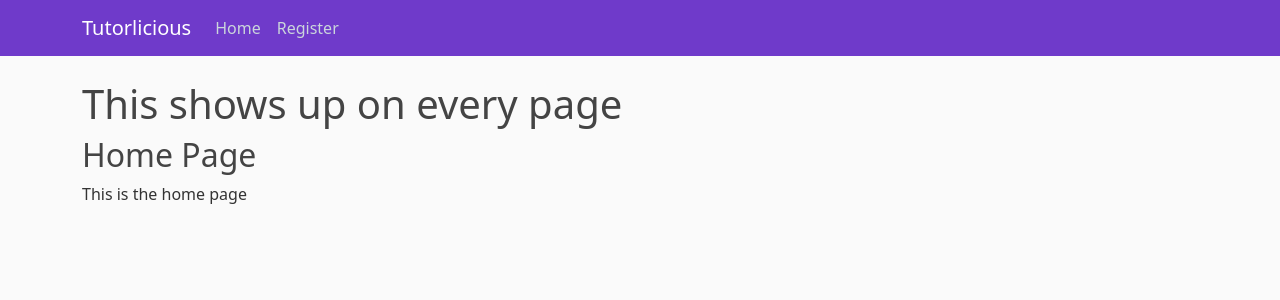
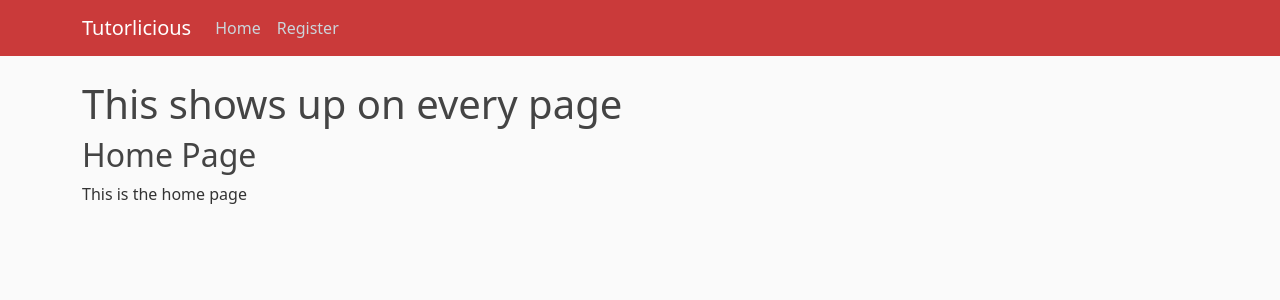
Before and after one commit to Panagris/codio_project, a Flask app: page / in a window 1280 px wide. Shown: the top 300 px of the page. Run offline with Flask 3, Linux system fonts and the light colour scheme.

```diff
--- a/static/main.css
+++ b/static/main.css
@@ -9,7 +9,7 @@ body {
   }
 
   .bg-steel {
-    background-color: #6f3aca;
+    background-color: #ca3a3a;
   }
 
   .site-header .navbar-nav .nav-link {
```
